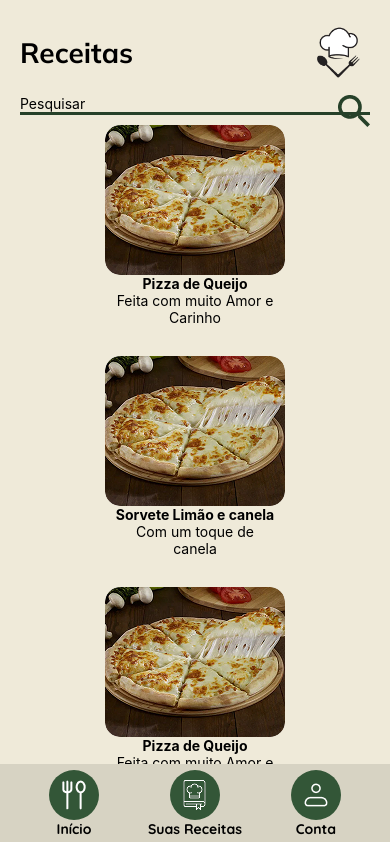
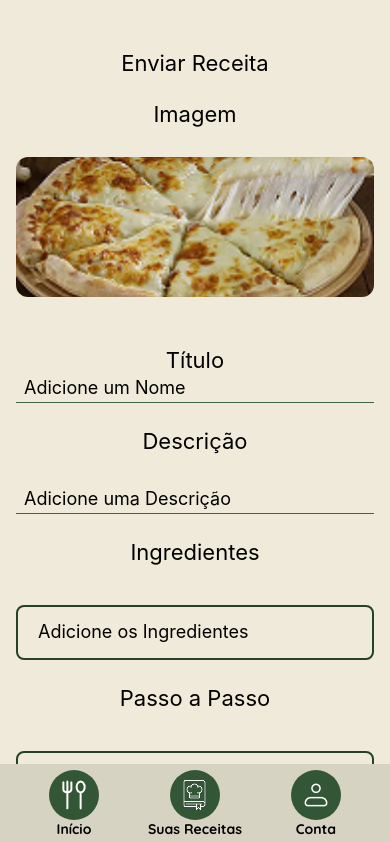
Before and after one commit to brunavittoria/SpiceFood, a React Native app: screen / in a window 390 px wide. Shown: the top 842 px of the page. Built offline with nearby package versions, Linux system fonts and the light colour scheme.

Commit message:
tela de editar receita

```diff
--- a/src/App.tsx
+++ b/src/App.tsx
@@ -7,6 +7,11 @@ import { useEffect, useState } from 'react';
 import Home from './Home';
 import React from 'react';
 import User from './User';
+import Login from './Login';
+import Cadastrar from './Cadastrar';
+import EditUser from './EditUser';
+import AdicionarReceitas from './AdicionarReceitas';
+import EnviarReceitas from './EnviarReceita';
 
 SplashScreen.preventAutoHideAsync();
 
@@ -25,7 +30,8 @@ export default function App() {
 
   return (
     <View style={styles.container}>
-      {currentScreen}
+      {/* {currentScreen} */}
+      <EnviarReceitas />
       <NavBar setCurrentScreen={setCurrentScreen} />
       <StatusBar style='auto' />
     </View>
--- /dev/null
+++ b/src/EnviarReceita.tsx
@@ -0,0 +1,140 @@
+import React, { useState } from 'react';
+import { View, Text, TextInput, StyleSheet, Image, TouchableOpacity, ScrollView,} from 'react-native';
+
+export default function EnviarReceitas() {
+    const [tempo, setTempo] = useState(90);
+
+    return (
+        <View style={styles.container}>
+            <View style={styles.header}>
+                <Text style={styles.Titulo}>Enviar Receita</Text>
+            </View>
+            <ScrollView>
+                <View style={styles.conteudo}>
+                    <Text style={styles.desc}>Imagem</Text>
+                    <Image source={require('../assets/cheese-pizza.jpg')} style={styles.image} />
+
+                    <Text style={styles.Titulo}>Título</Text>
+                    <TextInput
+                        style={styles.input}
+                        placeholder="Adicione um Nome"
+                    />
+
+                    <Text style={styles.desc}>Descrição</Text>
+                    <TextInput
+                        style={styles.input}
+                        placeholder="Adicione uma Descrição"
+                    />
+
+                    <Text style={styles.desc}>Ingredientes</Text>
+                    <View style={styles.caixadesc}>
+                        <TextInput
+                            style={styles.preparo}
+                            placeholder='Adicione os Ingredientes'
+                        />
+                    </View>
+
+                    <Text style={styles.desc}>Passo a Passo</Text>
+                    <View style={styles.caixadesc}>
+                        <TextInput
+                            style={styles.preparo}
+                            placeholder='Adicione um Modo de Preparo'
+                        />
+                    </View>
+
+                    <Text style={styles.desc}>Tempo</Text>
+                    <View style={styles.boxTempo}>
+                        <TouchableOpacity onPress={() => setTempo(Math.max(0, tempo - 5))}>
+                            <Text style={styles.tempoBtn}>-</Text>
+                        </TouchableOpacity>
+                        <Text>{tempo} minutos</Text>
+                        <TouchableOpacity onPress={() => setTempo(tempo + 5)}>
+                            <Text style={styles.tempoBtn}>+</Text>
+                        </TouchableOpacity>
+                        </View>
+                </View>
+            </ScrollView>
+        </View>
+    );
+}
+
+const styles = StyleSheet.create({
+    container: {
+        flex: 1,
+        backgroundColor: '#EFEAD9'
+    },
+    header: {
+        paddingTop: 50,
+        textAlign: 'center',
+    },
+    Titulo: {
+        fontSize: 22,
+        color: '#000000',
+        textAlign: 'center',
+    },
+    conteudo: {
+        paddingHorizontal: 16,
+    },
+    image: {
+        width: '100%',
+        height: 140,
+        borderRadius: 12,
+        marginBottom: 50,
+    },
+    label: {
+        fontSize: 19,
+        color: '#406343',
+        marginBottom: 16,
+    },
+    desc: {
+        fontSize: 22,
+        textAlign: 'center',
+        marginTop: 25,
+        color: '#000000',
+        marginBottom: 30,
+    },
+    input: {
+        fontSize: 18,
+        borderBottomWidth: 1,
+        borderColor: '#406343',
+        paddingVertical: 4,
+        paddingHorizontal: 8,
+        color: '#000000',
+    },
+    caixadesc: {
+        marginTop: 10,
+        paddingTop: 10,
+        backgroundColor: '#EFEAD9',
+        borderRadius: 8,
+        padding: 12,
+        borderColor: '#264129',
+        borderWidth: 2,
+    },
+    texto: {
+        fontSize: 14,
+        marginBottom: 4,
+        color: '#848484',
+    },
+    preparo: {
+        paddingVertical: 4,
+        paddingHorizontal: 8,
+        color: '#000000',
+        fontSize: 18,
+    },
+    boxTempo: {
+    width: '85%',
+    alignSelf: 'center',
+    flexDirection: 'row',
+    justifyContent: 'center',
+    alignItems: 'center',
+    borderWidth: 2,
+    borderColor: '#264129',
+    borderRadius: 8,
+    paddingVertical: 10,
+  },
+    tempoBtn: {
+    fontSize: 24,
+    paddingHorizontal: 16,
+    color: '#264129',
+  },
+});
```
Also changed, not shown: package.json (+3 -4 lines), assets/icons/arrow.png (added), 1 other file (tests, documents, lock files or other folders).
